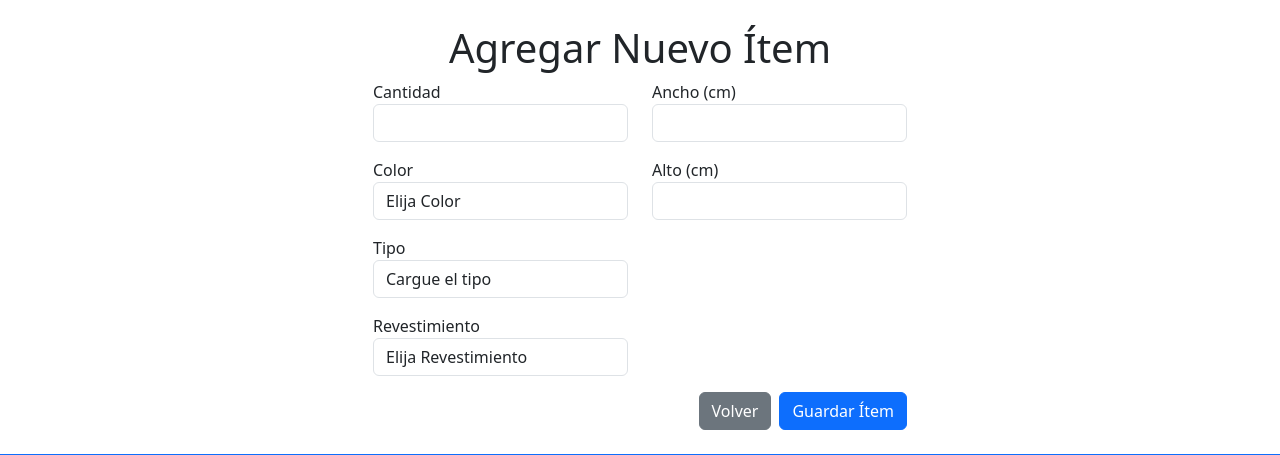
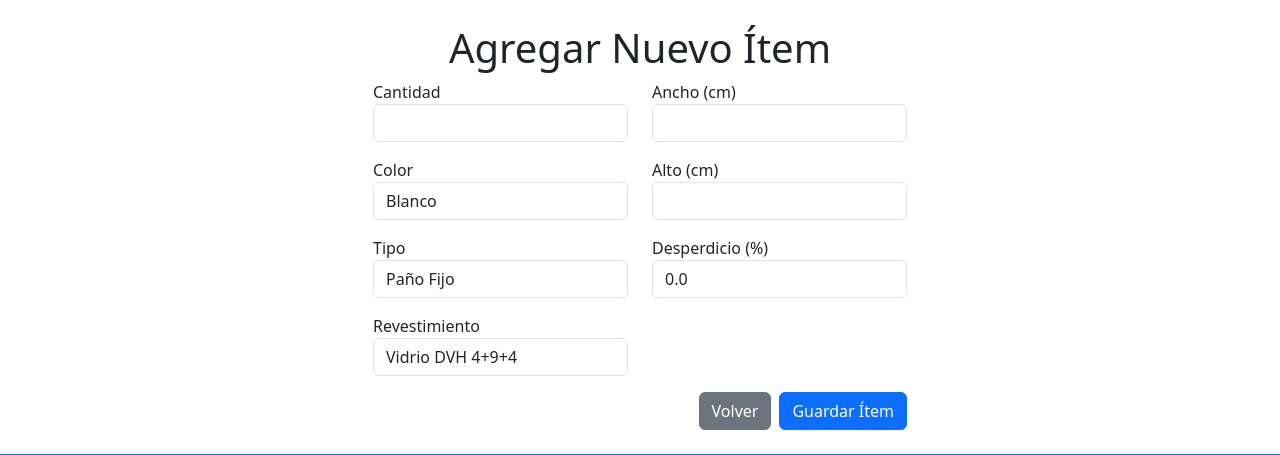
Before and after one commit to Gabriel6176/lucas, a Django app: page /presupuesto/1/nuevo_item/ in a window 1280 px wide. Shown: the part 56-511 px from the top of the page. Run offline with Django 5.2, Linux system fonts and the light colour scheme; a user stored in the database is signed in; data comes from the database, SQL or seed files in the repository; both versions use the stored data as it was after the commit; some libraries are stand-ins or nearby versions.

Commit message:
mejoras varias editar item etc

```diff
--- a/apps/presupuestos/forms.py
+++ b/apps/presupuestos/forms.py
@@ -10,6 +10,25 @@ class PresupuestoForm(forms.ModelForm):
             'lugar': forms.Select(attrs={'class': 'form-control'}),
         }
 
+class ItemForm(forms.ModelForm):
+    class Meta:
+        model = Item
+        fields = ['cantidad', 'ancho', 'alto', 'ancho_hoja', 'tipo', 'color', 'revestimiento', 'desperdicio']
+        widgets = {
+            'cantidad': forms.NumberInput(attrs={'class': 'form-control'}),
+            'ancho': forms.NumberInput(attrs={'class': 'form-control', 'step': '0.01'}),
+            'alto': forms.NumberInput(attrs={'class': 'form-control', 'step': '0.01'}),
+            'ancho_hoja': forms.NumberInput(attrs={'class': 'form-control', 'step': '0.01'}),
+            'tipo': forms.Select(attrs={'class': 'form-control'}),
+            'color': forms.Select(attrs={'class': 'form-control'}),
+            'revestimiento': forms.Select(attrs={'class': 'form-control'}),
+            'desperdicio': forms.NumberInput(attrs={'class': 'form-control', 'step': '0.01'}),
+        }
+        labels = {
+            'desperdicio': 'Desperdicio (%)',
+        }
+
+'''
 class ItemForm(forms.ModelForm):
     class Meta:
         model = Item
@@ -30,3 +49,4 @@ class ItemForm(forms.ModelForm):
             'color': 'Color',
             'revestimiento': 'Revestimiento',
         }
+'''
--- a/apps/presupuestos/templates/detalle_presupuesto.html
+++ b/apps/presupuestos/templates/detalle_presupuesto.html
@@ -38,6 +38,8 @@
                             <a href="{% url 'editar_item' entry.item.id %}" class="btn btn-warning btn-sm">Editar</a>
                             <a href="{% url 'eliminar_item' entry.item.id %}" class="btn btn-danger btn-sm"
                             onclick="return confirm('¿Estás seguro de que deseas eliminar este ítem?')">Eliminar</a>
+                            <a href="{% url 'detalle_insumos' entry.item.id %}" class="btn btn-info btn-sm">Ver Insumos</a>
+
                         </td>
                     </tr>
                 {% endfor %}
--- a/apps/presupuestos/templates/nuevo_item.html
+++ b/apps/presupuestos/templates/nuevo_item.html
@@ -1,10 +1,10 @@
 {% extends 'base.html' %}
 
-{% block title %}Nuevo Ítem{% endblock %}
+{% block title %}{{ item.id|default:"Nuevo" }} Ítem{% endblock %}
 
 {% block content %}
 <div class="container mt-4">
-    <h1 class="text-center">Agregar Nuevo Ítem</h1>
+    <h1 class="text-center">{{ item.id|default:"Agregar Nuevo" }} Ítem</h1>
     <div class="row justify-content-center">
         <div class="col-md-6">
             <form id="itemForm" method="post" onsubmit="return validateForm()">
@@ -13,56 +13,68 @@
                     <div class="col-md-6">
                         <div class="form-group mb-3">
                             <label for="cantidad">Cantidad</label>
-                            <input type="number" id="cantidad" name="cantidad" class="form-control" required>
+                            <input type="number" id="cantidad" name="cantidad" class="form-control"
+                                   value="{{ form.cantidad.value }}" required>
                         </div>
                         <div class="form-group mb-3">
                             <label for="color">Color</label>
                             <select id="color" name="color" class="form-control" required>
-                                <option value="" disabled selected>Elija Color</option>
+                                <option value="" disabled>Elija Color</option>
                                 {% for color in colores %}
-                                    <option value="{{ color.id }}">{{ color.nombre }}</option>
+                                    <option value="{{ color.id }}"{% if color.id == form.color.value %}selected{% endif %}>
+                                        {{ color.nombre }}
+                                    </option>
                                 {% endfor %}
                             </select>
                         </div>
                         <div class="form-group mb-3">
                             <label for="tipo">Tipo</label>
                             <select id="tipo" name="tipo" class="form-control" required onchange="toggleAnchoHoja()">
-                                <option value="" disabled selected>Cargue el tipo</option>
+                                <option value="" disabled>Cargue el tipo</option>
                                 {% for tipo in tipos %}
-                                    <option value="{{ tipo.id }}">{{ tipo.detalle }}</option>
+                                    <option value="{{ tipo.id }}"{% if tipo.id == form.tipo.value %}selected{% endif %}>
+                                        {{ tipo.detalle }}
+                                    </option>
                                 {% endfor %}
                             </select>
                         </div>
                         <div class="form-group mb-3">
                             <label for="revestimiento">Revestimiento</label>
                             <select id="revestimiento" name="revestimiento" class="form-control" required>
-                                <option value="" disabled selected>Elija Revestimiento</option>
+                                <option value="" disabled>Elija Revestimiento</option>
                                 {% for revestimiento in revestimientos %}
-                                    <option value="{{ revestimiento.id }}">{{ revestimiento.nombre }}</option>
+                                    <option value="{{ revestimiento.id }}"
+                                            {% if revestimiento.id == form.revestimiento.value %}selected{% endif %}>
+                                        {{ revestimiento.nombre }}
+                                    </option>
                                 {% endfor %}
                             </select>
                         </div>
-
                     </div>
                     <div class="col-md-6">
                         <div class="form-group mb-3">
                             <label for="ancho">Ancho (cm)</label>
-                            <input type="number" step="0.01" id="ancho" name="ancho" class="form-control" required>
+                            <input type="number" step="0.01" id="ancho" name="ancho" class="form-control"
+                                   value="{{ form.ancho.value }}" required>
                         </div>
                         <div class="form-group mb-3">
                             <label for="alto">Alto (cm)</label>
-                            <input type="number" step="0.01" id="alto" name="alto" class="form-control" required>
+                            <input type="number" step="0.01" id="alto" name="alto" class="form-control"
+                                   value="{{ form.alto.value }}" required>
                         </div>
-
-                        <div class="form-group mb-3" id="anchoHojaGroup" style="display: none;">
+                        <div class="form-group mb-3" id="anchoHojaGroup"
+                             style="display: {% if form.ancho_hoja.value %}block{% else %}none{% endif %};">
                             <label for="ancho_hoja">Ancho Hoja (cm)</label>
-                            <input type="number" step="0.01" id="ancho_hoja" name="ancho_hoja" class="form-control">
+                            <input type="number" step="0.01" id="ancho_hoja" name="ancho_hoja" class="form-control"
+                                   value="{{ form.ancho_hoja.value }}">
                         </div>
-
-
+                        <div class="form-group mb-3">
+                            <label for="desperdicio">Desperdicio (%)</label>
+                            <input type="number" step="0.01" id="desperdicio" name="desperdicio" class="form-control"
+                                   value="{{ form.desperdicio.value|default:"0.0" }}" required>
+                        </div>
                     </div>
                 </div>
-
                 <div class="d-flex justify-content-end">
                     <a href="{% url 'detalle_presupuesto' presupuesto.numero %}" class="btn btn-secondary me-2">Volver</a>
                     <button type="submit" class="btn btn-primary">Guardar Ítem</button>
@@ -73,10 +85,8 @@
 </div>
 
 <script>
-    // Lista de IDs de tipos que requieren el campo Ancho Hoja
-    const tiposConAnchoHoja = [9, 10, 11, 12]; // Reemplaza con los IDs correspondientes
+    const tiposConAnchoHoja = [9, 10, 11, 12];
 
-    // Función para mostrar u ocultar el campo Ancho Hoja según el tipo seleccionado
     function toggleAnchoHoja() {
         const tipo = document.getElementById('tipo').value;
         const anchoHojaGroup = document.getElementById('anchoHojaGroup');
@@ -85,11 +95,10 @@
             anchoHojaGroup.style.display = 'block';
         } else {
             anchoHojaGroup.style.display = 'none';
-            document.getElementById('ancho_hoja').value = ''; // Limpia el valor
+            document.getElementById('ancho_hoja').value = '';
         }
     }
 
-    // Función para validar el formulario
     function validateForm() {
         const tipo = document.getElementById('tipo').value;
         const anchoHoja = document.getElementById('ancho_hoja').value;
@@ -98,8 +107,10 @@
             alert('El campo "Ancho Hoja" es obligatorio para el tipo seleccionado.');
             return false;
         }
+        return true;
+    }
 
-        return true; // Permite el envío si no hay problemas
-    }
+    // Inicializa el estado del campo Ancho Hoja al cargar la página
+    document.addEventListener('DOMContentLoaded', toggleAnchoHoja);
 </script>
 {% endblock %}
--- a/apps/presupuestos/urls.py
+++ b/apps/presupuestos/urls.py
@@ -1,6 +1,7 @@
 from django.urls import path
 from django.contrib.auth import views as auth_views
 from apps.presupuestos import views as presupuestos_views
+
 
 urlpatterns = [
     # Ruta para el login
@@ -30,4 +31,8 @@ urlpatterns = [
     # Eliminar Presupuesto
     path('presupuesto/<int:presupuesto_id>/eliminar/', presupuestos_views.eliminar_presupuesto, name='eliminar_presupuesto'),
 
+
+    path('item/<int:item_id>/detalle_insumos/', presupuestos_views.detalle_insumos, name='detalle_insumos'),
+
+
 ]
--- a/apps/presupuestos/views.py
+++ b/apps/presupuestos/views.py
@@ -42,6 +42,7 @@ def nuevo_item(request, presupuesto_id):
             item = form.save(commit=False)
             item.presupuesto = presupuesto
             item.save()
+            item.calcular_insumos()
             return redirect('detalle_presupuesto', presupuesto_id=presupuesto.numero)
     else:
         form = ItemForm()
@@ -68,7 +69,13 @@ def editar_item(request, item_id):
     if request.method == 'POST':
         form = ItemForm(request.POST, instance=item)  # Inicializa el formulario con el ítem existente
         if form.is_valid():
-            form.save()
+            item = form.save()
+
+            # Eliminar los insumos previamente calculados
+            DetalleInsumo.objects.filter(item=item).delete()
+
+            item.calcular_insumos()
+
             return redirect('detalle_presupuesto', presupuesto_id=item.presupuesto.numero)
     else:
         form = ItemForm(instance=item)  # Pasa el ítem como instancia para prellenar el formulario
@@ -131,3 +138,12 @@ def detalle_presupuesto(request, presupuesto_id):
         'items_con_costos': items_con_costos,
         'total': total,
     })
+
+@login_required
+def detalle_insumos(request, item_id):
+    """
+    Vista para mostrar los insumos asociados a un ítem.
+    """
+    item = get_object_or_404(Item, id=item_id)
+    detalles = DetalleInsumo.objects.filter(item=item)
+    return render(request, 'detalle_insumos.html', {'item': item, 'detalles': detalles})
```
Also changed, not shown: apps/presupuestos/models.py (+31 -7 lines), apps/presupuestos/templates/detalle_insumos.html (added, +41 -0 lines), db.sqlite3.
